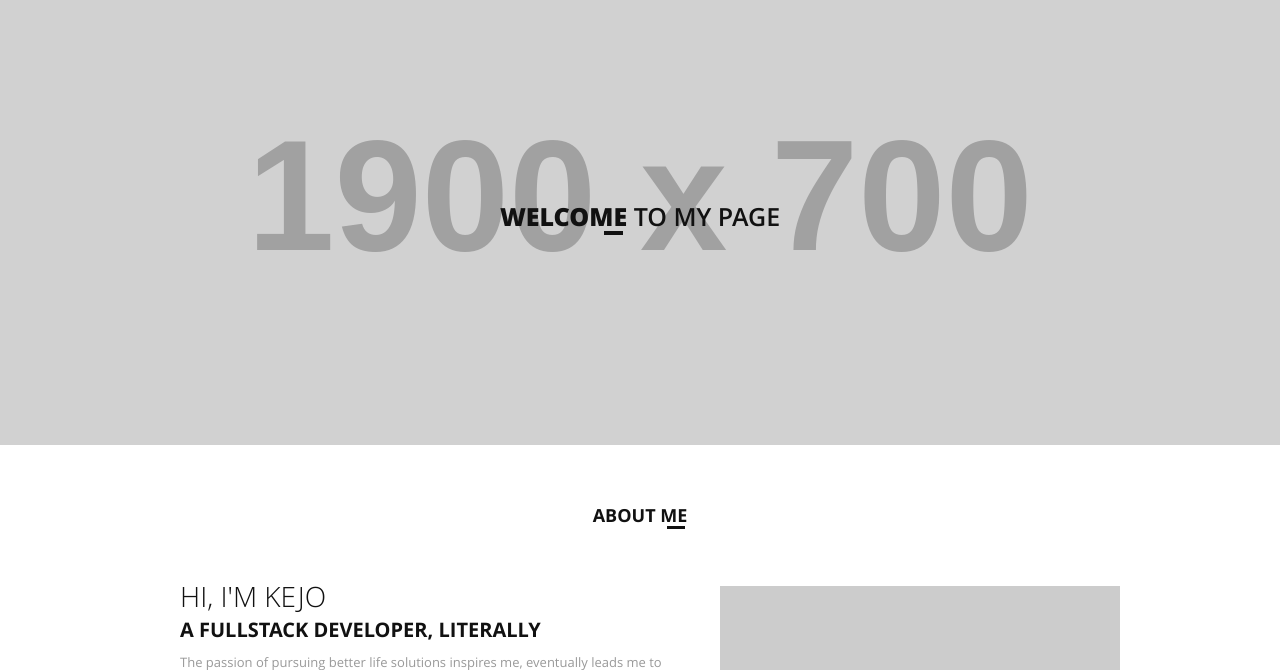
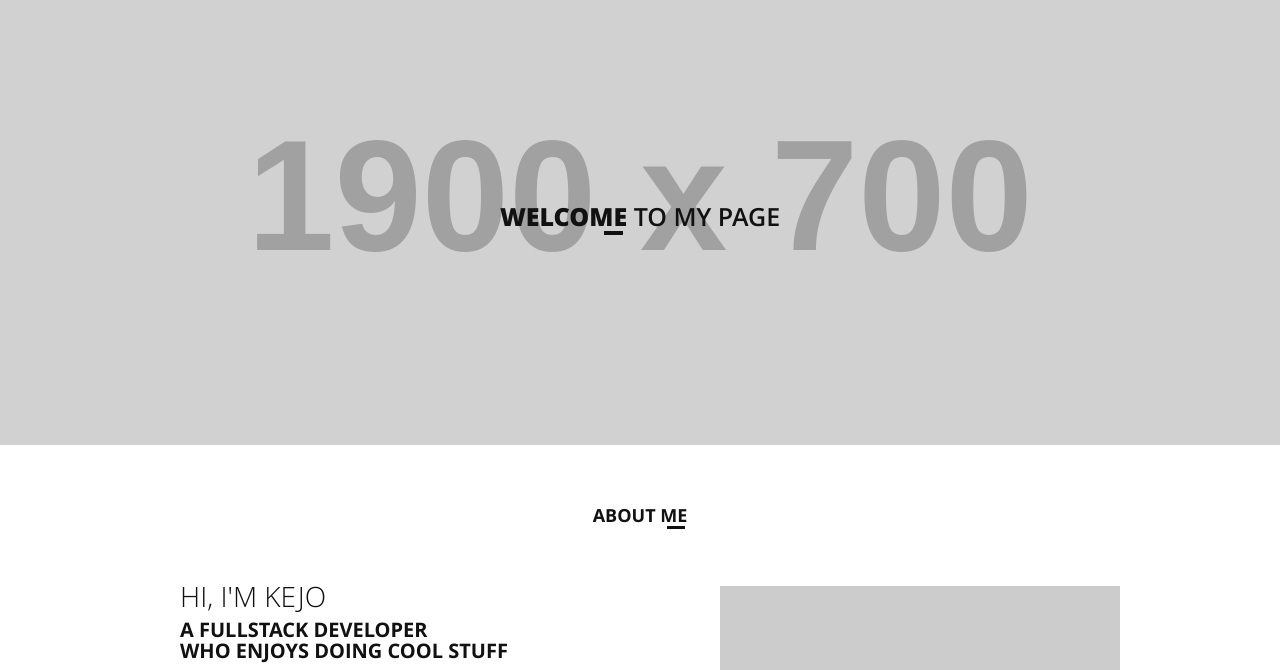
Before and after one commit to kyujyokei/kyujyokei.github.io, a plain HTML site: page index.html in a window 1280 px wide. Shown: the part 87-757 px from the top of the page. Drawn offline with Linux system fonts and the light colour scheme; placeholder pictures from the web are drawn by us.

Commit message:
Modified about me

```diff
--- a/index.html
+++ b/index.html
@@ -160,7 +160,7 @@
 					<div class="container clearfix">
 						<div class="nine columns skill">
 							<h1>Hi, I'm Kejo </h1>
-							<h2>A Fullstack developer, literally</h2>
+							<h2>A Fullstack developer <br/>who enjoys doing cool stuff</h2>
 							<p>The passion of pursuing better life solutions inspires
 									me, eventually leads me to create innovative apps of my own.
 									I enjoy learning new things and making interesting stuffs in various fields.
```
